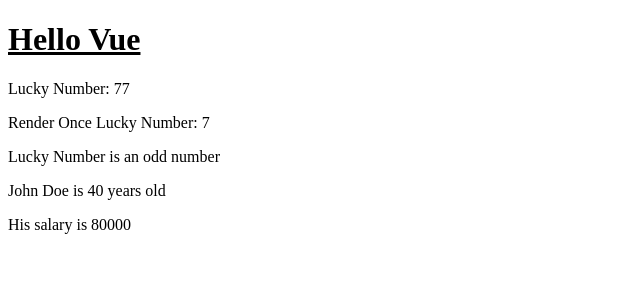
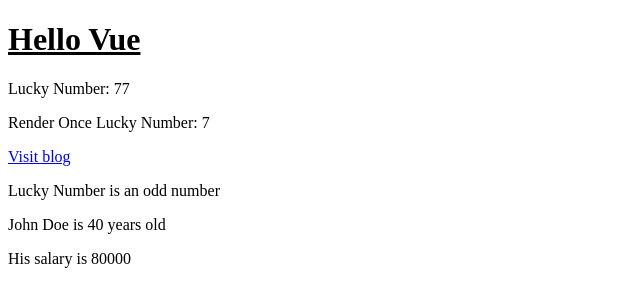
Before and after one commit to thangtnguyen/VuejsDotNetCore, a plain HTML site: page 1 Vue Fundamentals/index.html in a window 1280 px wide. Shown: the whole page, without its empty margins (0-640 px from the left). Drawn offline with nearby package versions, Linux system fonts and the light colour scheme.

Commit message:
Updated for using v-bind directive

```diff
--- a/1 Vue Fundamentals/index.html
+++ b/1 Vue Fundamentals/index.html
@@ -8,6 +8,7 @@
             <span v-html="getMessage()"></span>
             <p>Lucky Number: {{luckyNumber}}</p>
             <p v-once>Render Once Lucky Number: {{luckyNumber}}</p>
+            <a v-bind:href="blogUrl">Visit blog</a>
             <p>Lucky Number is an {{luckyNumber%2 == 0 ? "even number" : "odd number"}}</p>
             <p>{{updateLuckyNumber()}}</p>
             <p>{{employee.name}} is {{employee.age}} years old</p>
@@ -28,6 +29,7 @@
                     salary: 100000,
                     age: 40,
                 });
+                const blogUrl = "https://www.dotnetmastery.com";
 
                 function updateLuckyNumber() {
                     setTimeout(() => {
@@ -45,7 +47,8 @@
                     luckyNumber,
                     employee,
                     updateLuckyNumber,
-                    getMessage
+                    getMessage,
+                    blogUrl
                 }
             }
         }).mount("#app");
```
